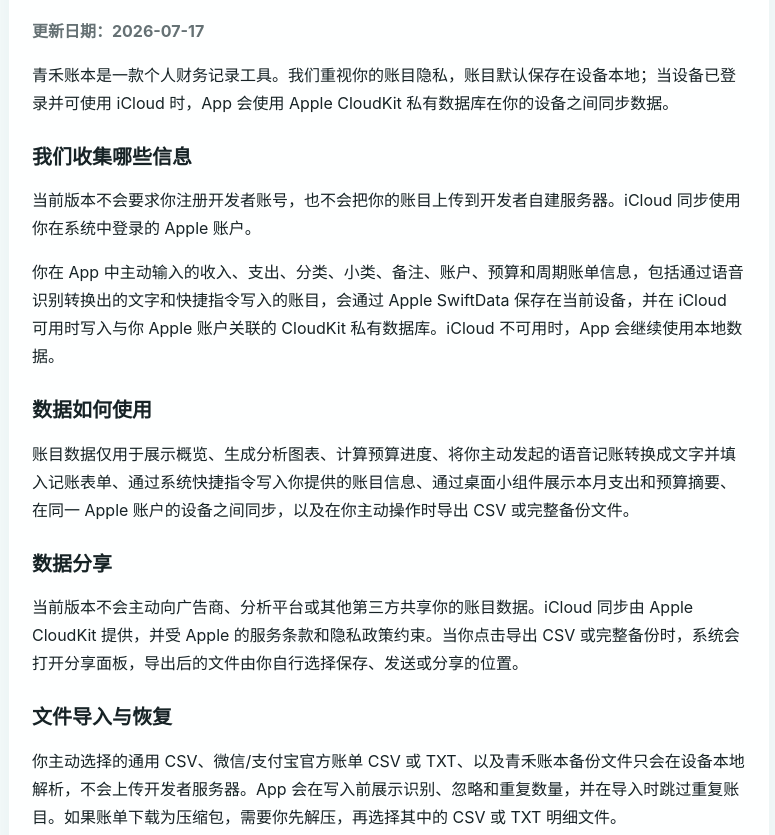
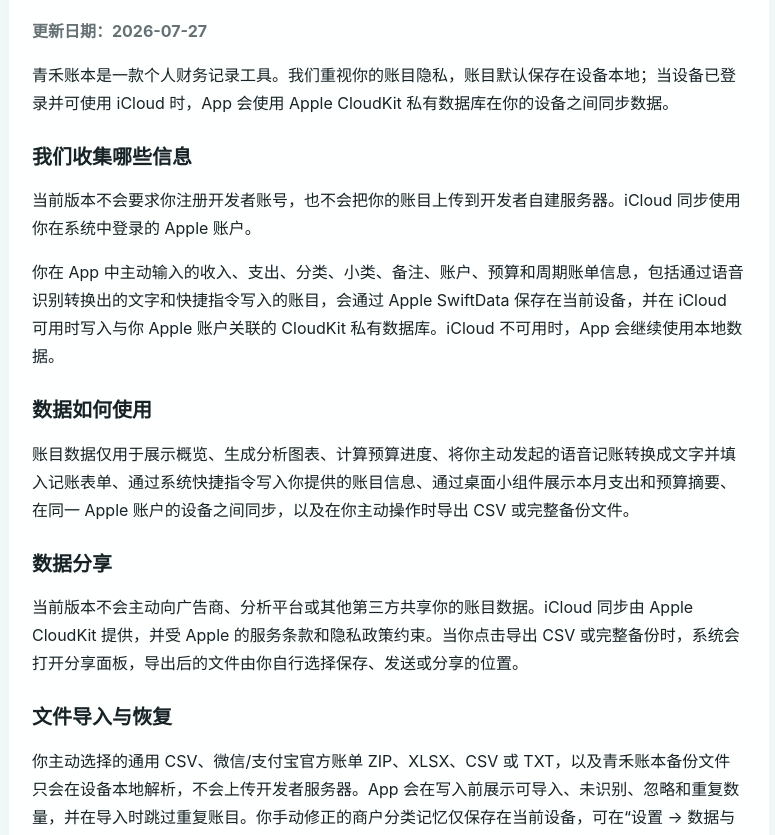
Before and after one commit to NISSNI/qinghe-pages, a plain HTML site: page privacy.html in a window 1280 px wide. Shown: the part 116-951 px from the top of the page, without its empty margins (251-1026 px from the left). Drawn offline with Linux system fonts and the light colour scheme.

Commit message:
docs: update 1.1 import privacy details

```diff
--- a/privacy.html
+++ b/privacy.html
@@ -31,7 +31,7 @@
 <body>
   <main class="card">
     <h1>青禾账本隐私政策</h1>
-    <p class="date">更新日期：2026-07-17</p>
+    <p class="date">更新日期：2026-07-27</p>
     <p>青禾账本是一款个人财务记录工具。我们重视你的账目隐私，账目默认保存在设备本地；当设备已登录并可使用 iCloud 时，App 会使用 Apple CloudKit 私有数据库在你的设备之间同步数据。</p>
 
     <h2>我们收集哪些信息</h2>
@@ -45,7 +45,7 @@
     <p>当前版本不会主动向广告商、分析平台或其他第三方共享你的账目数据。iCloud 同步由 Apple CloudKit 提供，并受 Apple 的服务条款和隐私政策约束。当你点击导出 CSV 或完整备份时，系统会打开分享面板，导出后的文件由你自行选择保存、发送或分享的位置。</p>
 
     <h2>文件导入与恢复</h2>
-    <p>你主动选择的通用 CSV、微信/支付宝官方账单 CSV 或 TXT、以及青禾账本备份文件只会在设备本地解析，不会上传开发者服务器。App 会在写入前展示识别、忽略和重复数量，并在导入时跳过重复账目。如果账单下载为压缩包，需要你先解压，再选择其中的 CSV 或 TXT 明细文件。</p>
+    <p>你主动选择的通用 CSV、微信/支付宝官方账单 ZIP、XLSX、CSV 或 TXT，以及青禾账本备份文件只会在设备本地解析，不会上传开发者服务器。App 会在写入前展示可导入、未识别、忽略和重复数量，并在导入时跳过重复账目。你手动修正的商户分类记忆仅保存在当前设备，可在“设置 → 数据与同步”中逐条查看、修改或删除。</p>
 
     <h2>语音记账、快捷指令与小组件</h2>
     <p>语音记账仅在你主动点击语音按钮后请求麦克风和语音识别权限，识别出的文字用于填入记账表单。快捷指令仅处理你在系统快捷指令中输入的账目信息并写入本地账本。桌面小组件仅读取 App 写入 App Group 的月度支出和预算摘要，用于在桌面展示，不会上传开发者服务器。</p>
```
